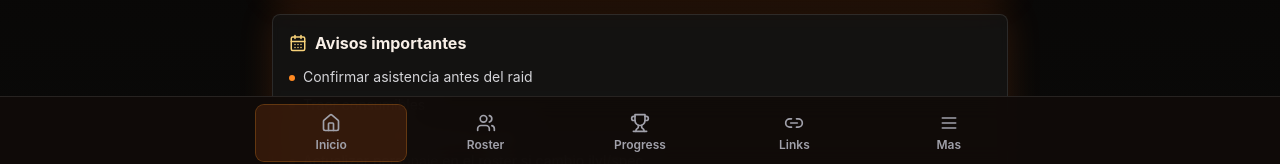
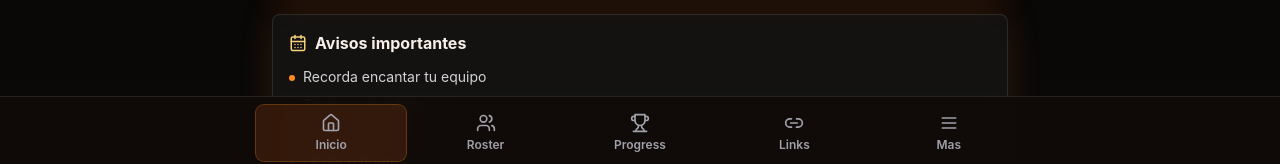
Before and after one commit to Anitori/ragequit-guild-app, a React (Vite) app: page / in a window 1280 px wide. Shown: the part 631-795 px from the top of the page. Built offline with nearby package versions, Linux system fonts and the light colour scheme.

Commit message:
Update dashboard notices

```diff
--- a/public/data/progress.json
+++ b/public/data/progress.json
@@ -24,10 +24,10 @@
     }
   ],
   "notices": [
-    "Confirmar asistencia antes del raid",
+    "Recorda encantar tu equipo",
     "Traer consumibles",
-    "Revisar estrategia del boss actual",
-    "Actualizar personaje en el roster si cambio ilvl/spec"
+    "Actualizar addons",
+    "Llegar a horario"
   ],
   "bosses": [
     {
--- a/src/data/progress.ts
+++ b/src/data/progress.ts
@@ -20,10 +20,10 @@ export const raidProgress: RaidProgress = {
     { difficulty: 'Mythic', killed: 2, total: 8 },
   ],
   notices: [
-    'Confirmar asistencia antes del raid',
+    'Recorda encantar tu equipo',
     'Traer consumibles',
-    'Revisar estrategia del boss actual',
-    'Actualizar personaje en el roster si cambio ilvl/spec',
+    'Actualizar addons',
+    'Llegar a horario',
   ],
   bosses: [
     {
```
